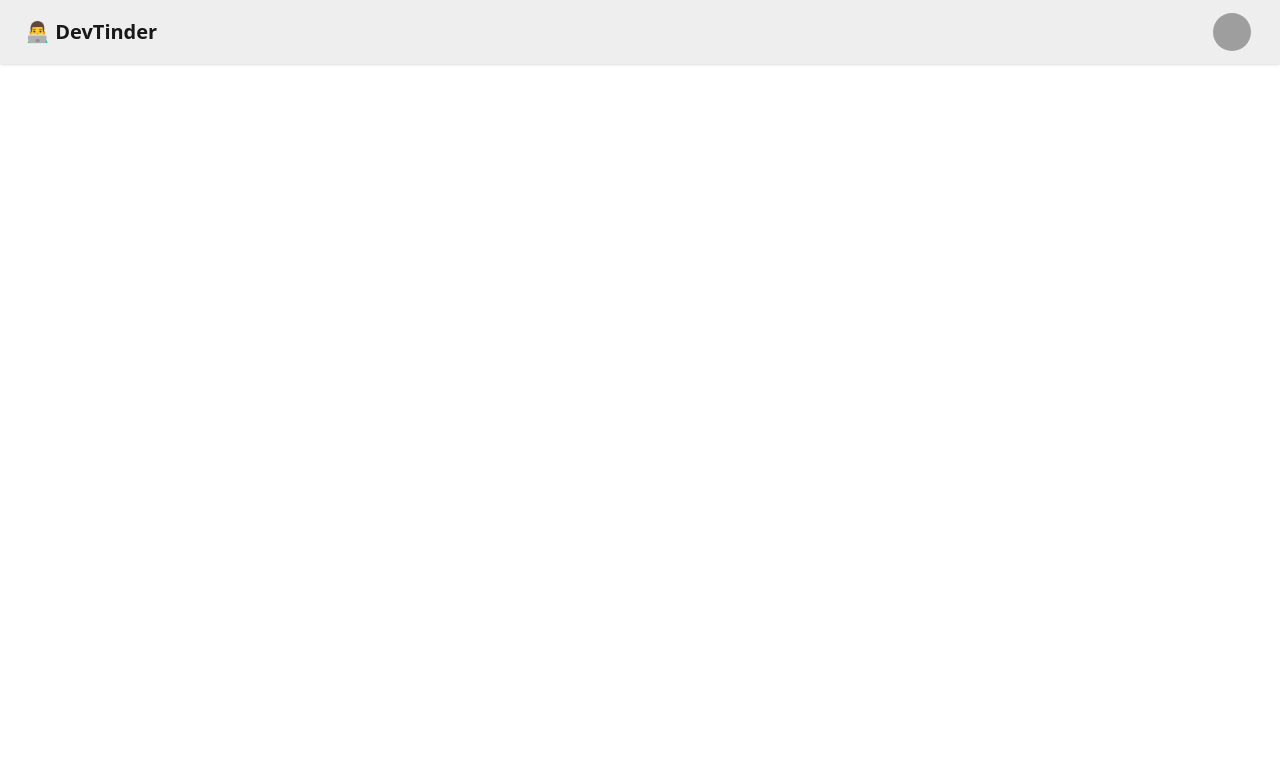
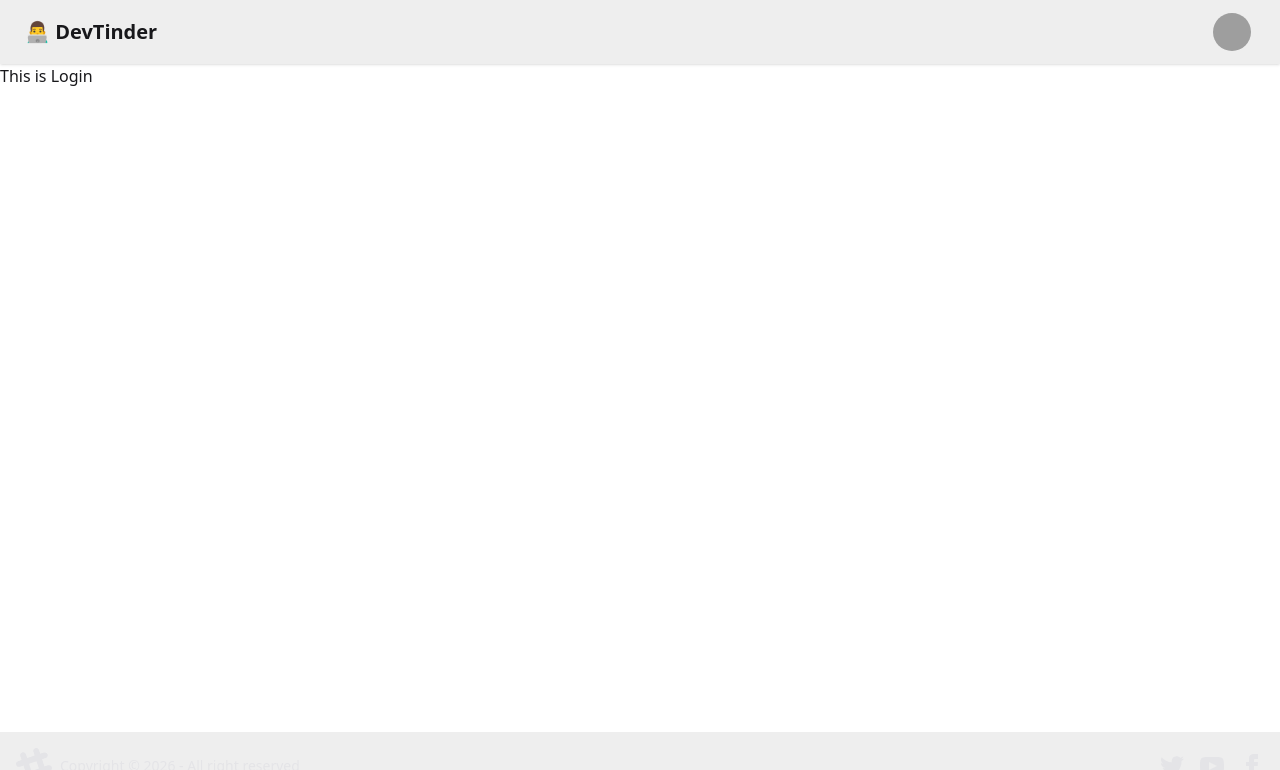
Before and after one commit to rajwantprajapati/devTinder-web, a React (Vite) app: page /login in a window 1280 px wide. Shown: the top 770 px of the page. Built offline with nearby package versions, Linux system fonts and the light colour scheme; grey boxes are pictures that could not be loaded.

Commit message:
feat: Implement basic structure for routing

```diff
--- a/package.json
+++ b/package.json
@@ -13,6 +13,7 @@
     "@tailwindcss/vite": "^4.1.18",
     "react": "^19.2.0",
     "react-dom": "^19.2.0",
+    "react-router": "^7.11.0",
     "tailwindcss": "^4.1.18"
   },
   "devDependencies": {
--- a/src/App.jsx
+++ b/src/App.jsx
@@ -1,45 +1,20 @@
+import { BrowserRouter } from "react-router";
+import { Routes } from "react-router";
+import { Route } from "react-router";
+import Home from "./Pages/Home/Home";
+import Login from "./Pages/Login/Login";
+import Profile from "./Pages/Profile/Profile";
+
 function App() {
   return (
-    <>
-      <div className="navbar bg-base-300 shadow-sm">
-        <div className="flex-1">
-          <a className="btn btn-ghost text-xl">👨‍💻 DevTinder</a>
-        </div>
-        <div className="flex gap-2">
-          <div className="dropdown dropdown-end mx-5">
-            <div
-              tabIndex={0}
-              role="button"
-              className="btn btn-ghost btn-circle avatar"
-            >
-              <div className="w-10 rounded-full">
-                <img
-                  alt="Tailwind CSS Navbar component"
-                  src="https://img.daisyui.com/images/stock/photo-1534528741775-53994a69daeb.webp"
-                />
-              </div>
-            </div>
-            <ul
-              tabIndex="-1"
-              className="menu menu-sm dropdown-content bg-base-100 rounded-box z-1 mt-3 w-52 p-2 shadow"
-            >
-              <li>
-                <a className="justify-between">
-                  Profile
-                  <span className="badge">New</span>
-                </a>
-              </li>
-              <li>
-                <a>Settings</a>
-              </li>
-              <li>
-                <a>Logout</a>
-              </li>
-            </ul>
-          </div>
-        </div>
-      </div>
-    </>
+    <BrowserRouter basename="/">
+      <Routes>
+        <Route path="/" element={<Home />}>
+          <Route path="/login" element={<Login />} />
+          <Route path="/profile" element={<Profile />} />
+        </Route>
+      </Routes>
+    </BrowserRouter>
   );
 }
 
--- /dev/null
+++ b/src/Components/Footer.jsx
@@ -0,0 +1,57 @@
+const Footer = () => {
+  return (
+    <footer className="footer sm:footer-horizontal bg-base-300 text-neutral-content items-center p-4 fixed bottom-0">
+      <aside className="grid-flow-col items-center">
+        <svg
+          width="36"
+          height="36"
+          viewBox="0 0 24 24"
+          xmlns="http://www.w3.org/2000/svg"
+          fillRule="evenodd"
+          clipRule="evenodd"
+          className="fill-current"
+        >
+          <path d="M22.672 15.226l-2.432.811.841 2.515c.33 1.019-.209 2.127-1.23 2.456-1.15.325-2.148-.321-2.463-1.226l-.84-2.518-5.013 1.677.84 2.517c.391 1.203-.434 2.542-1.831 2.542-.88 0-1.601-.564-1.86-1.314l-.842-2.516-2.431.809c-1.135.328-2.145-.317-2.463-1.229-.329-1.018.211-2.127 1.231-2.456l2.432-.809-1.621-4.823-2.432.808c-1.355.384-2.558-.59-2.558-1.839 0-.817.509-1.582 1.327-1.846l2.433-.809-.842-2.515c-.33-1.02.211-2.129 1.232-2.458 1.02-.329 2.13.209 2.461 1.229l.842 2.515 5.011-1.677-.839-2.517c-.403-1.238.484-2.553 1.843-2.553.819 0 1.585.509 1.85 1.326l.841 2.517 2.431-.81c1.02-.33 2.131.211 2.461 1.229.332 1.018-.21 2.126-1.23 2.456l-2.433.809 1.622 4.823 2.433-.809c1.242-.401 2.557.484 2.557 1.838 0 .819-.51 1.583-1.328 1.847m-8.992-6.428l-5.01 1.675 1.619 4.828 5.011-1.674-1.62-4.829z"></path>
+        </svg>
+        <p>Copyright © {new Date().getFullYear()} - All right reserved</p>
+      </aside>
+      <nav className="grid-flow-col gap-4 md:place-self-center md:justify-self-end">
+        <a>
+          <svg
+            xmlns="http://www.w3.org/2000/svg"
+            width="24"
+            height="24"
+            viewBox="0 0 24 24"
+            className="fill-current"
+          >
+            <path d="M24 4.557c-.883.392-1.832.656-2.828.775 1.017-.609 1.798-1.574 2.165-2.724-.951.564-2.005.974-3.127 1.195-.897-.957-2.178-1.555-3.594-1.555-3.179 0-5.515 2.966-4.797 6.045-4.091-.205-7.719-2.165-10.148-5.144-1.29 2.213-.669 5.108 1.523 6.574-.806-.026-1.566-.247-2.229-.616-.054 2.281 1.581 4.415 3.949 4.89-.693.188-1.452.232-2.224.084.626 1.956 2.444 3.379 4.6 3.419-2.07 1.623-4.678 2.348-7.29 2.04 2.179 1.397 4.768 2.212 7.548 2.212 9.142 0 14.307-7.721 13.995-14.646.962-.695 1.797-1.562 2.457-2.549z"></path>
+          </svg>
+        </a>
+        <a>
+          <svg
+            xmlns="http://www.w3.org/2000/svg"
+            width="24"
+            height="24"
+            viewBox="0 0 24 24"
+            className="fill-current"
+          >
+            <path d="M19.615 3.184c-3.604-.246-11.631-.245-15.23 0-3.897.266-4.356 2.62-4.385 8.816.029 6.185.484 8.549 4.385 8.816 3.6.245 11.626.246 15.23 0 3.897-.266 4.356-2.62 4.385-8.816-.029-6.185-.484-8.549-4.385-8.816zm-10.615 12.816v-8l8 3.993-8 4.007z"></path>
+          </svg>
+        </a>
+        <a>
+          <svg
+            xmlns="http://www.w3.org/2000/svg"
+            width="24"
+            height="24"
+            viewBox="0 0 24 24"
+            className="fill-current"
+          >
+            <path d="M9 8h-3v4h3v12h5v-12h3.642l.358-4h-4v-1.667c0-.955.192-1.333 1.115-1.333h2.885v-5h-3.808c-3.596 0-5.192 1.583-5.192 4.615v3.385z"></path>
+          </svg>
+        </a>
+      </nav>
+    </footer>
+  );
+};
+
+export default Footer;
--- /dev/null
+++ b/src/Components/NavBar.jsx
@@ -0,0 +1,44 @@
+const NavBar = () => {
+  return (
+    <div className="navbar bg-base-300 shadow-sm">
+      <div className="flex-1">
+        <a className="btn btn-ghost text-xl">👨‍💻 DevTinder</a>
+      </div>
+      <div className="flex gap-2">
+        <div className="dropdown dropdown-end mx-5">
+          <div
+            tabIndex={0}
+            role="button"
+            className="btn btn-ghost btn-circle avatar"
+          >
+            <div className="w-10 rounded-full">
+              <img
+                alt="Tailwind CSS Navbar component"
+                src="https://img.daisyui.com/images/stock/photo-1534528741775-53994a69daeb.webp"
+              />
+            </div>
+          </div>
+          <ul
+            tabIndex="-1"
+            className="menu menu-sm dropdown-content bg-base-100 rounded-box z-1 mt-3 w-52 p-2 shadow"
+          >
+            <li>
+              <a className="justify-between">
+                Profile
+                <span className="badge">New</span>
+              </a>
+            </li>
+            <li>
+              <a>Settings</a>
+            </li>
+            <li>
+              <a>Logout</a>
+            </li>
+          </ul>
+        </div>
+      </div>
+    </div>
+  );
+};
+
+export default NavBar;
--- /dev/null
+++ b/src/Pages/Home/Home.jsx
@@ -0,0 +1,17 @@
+import { Outlet } from "react-router";
+import NavBar from "../../Components/NavBar";
+import Footer from "../../Components/Footer";
+
+const Home = () => {
+  return (
+    <>
+      <NavBar />
+
+      <Outlet />
+
+      <Footer />
+    </>
+  );
+};
+
+export default Home;
--- /dev/null
+++ b/src/Pages/Login/Login.jsx
@@ -0,0 +1,5 @@
+const Login = () => {
+  return <h2>This is Login</h2>;
+};
+
+export default Login;
--- /dev/null
+++ b/src/Pages/Profile/Profile.jsx
@@ -0,0 +1,5 @@
+const Profile = () => {
+  return <h2>This is profile</h2>;
+};
+
+export default Profile;
```
Also changed, not shown: 1 other file (tests, documents, lock files or other folders).
